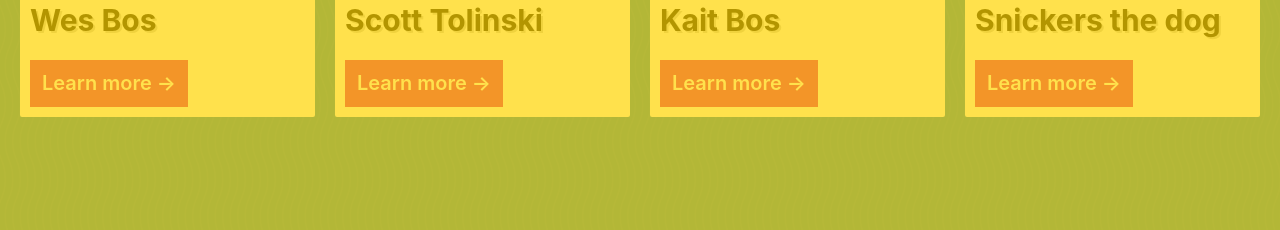
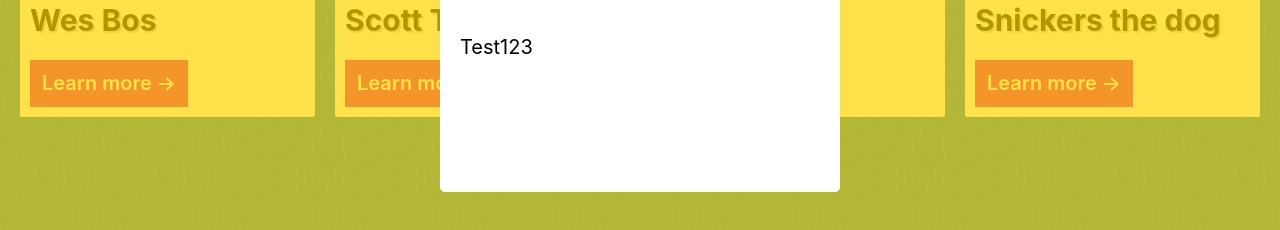
Before and after one commit to allisoncortez/beginner-js, a website: page exercises/34 - Click Outside/click-outside.html in a window 1280 px wide. Shown: the part 308-538 px from the top of the page. Drawn offline with Linux system fonts and the light colour scheme.

Commit message:
add styling to modal-inner and test with placeholder text

```diff
--- a/exercises/34 - Click Outside/click-outside.html
+++ b/exercises/34 - Click Outside/click-outside.html
@@ -35,7 +35,7 @@
 
   <div class="modal-outer">
     <div class="modal-inner">
-
+      <p>Test123</p>
     </div>
   </div>
   <style>
@@ -67,6 +67,16 @@
       justify-content: center;
       align-items: center;
     }
+
+    .modal-inner {
+      max-width: 600px;
+      min-width: 400px;
+      padding: 2rem;
+      border-radius: 5px;
+      min-height: 200px;
+      background: white;
+    }
+
   </style>
   <script src="./click-outside.js"></script>
 </body>
```
